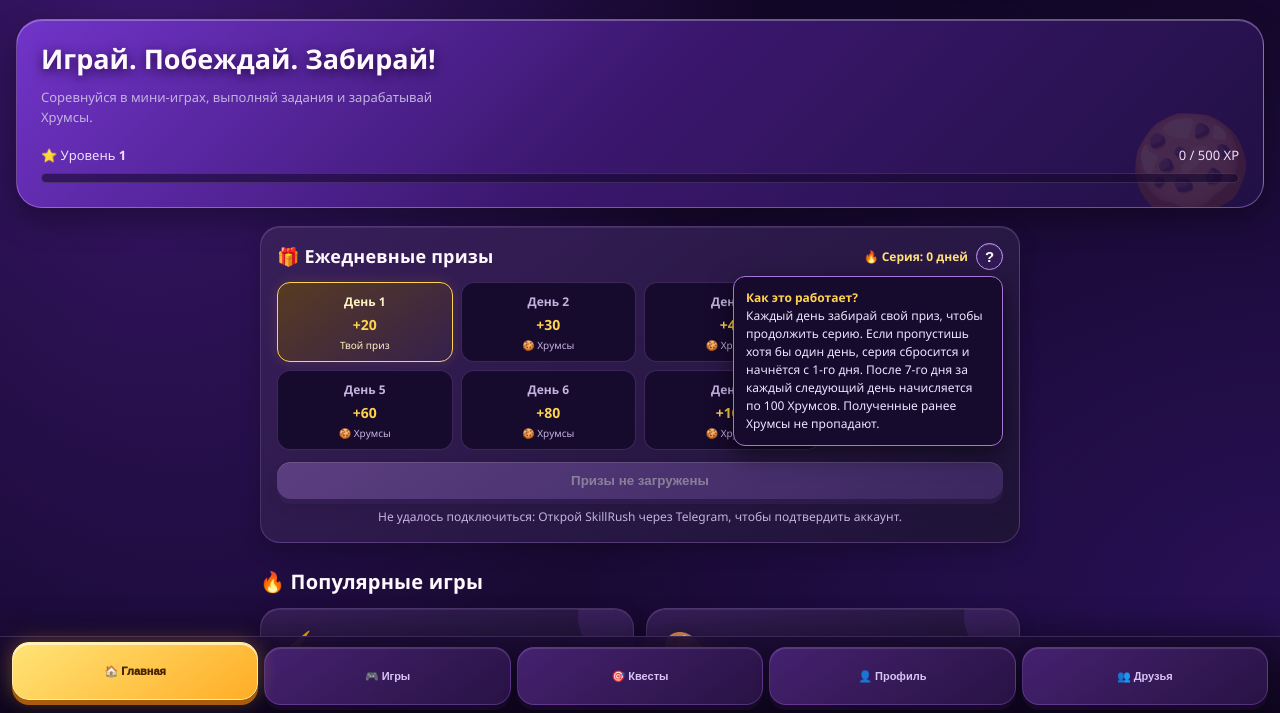
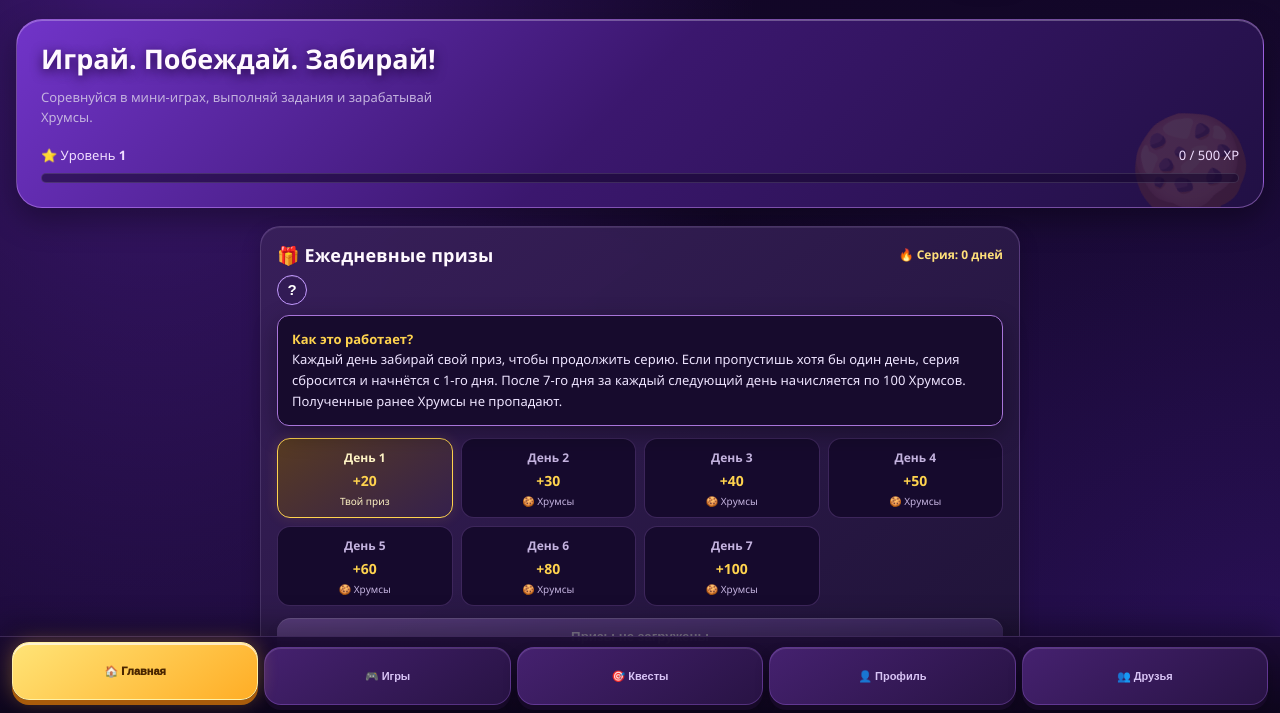
Before and after one commit to 2222-alex57/my-telegram-bot, a plain HTML site: page index.html in a window 1280 px wide. Both pictures are taken after a click on the button "Как работают ежедневные призы". Shown: the part 83-796 px from the top of the page. Drawn offline with Linux system fonts and the light colour scheme.

Commit message:
Update index.html

```diff
--- a/index.html
+++ b/index.html
@@ -377,9 +377,11 @@ button:disabled{opacity:.45;cursor:default;filter:saturate(.5)}
 .daily-reward-action{width:100%;margin-top:12px}
 .daily-reward-note{min-height:16px;margin:9px 0 0;text-align:center;font-size:12px}
 .daily-help{position:relative;top:auto;right:auto;z-index:5;flex:0 0 auto}
-.daily-help-button{width:27px;height:27px;min-height:27px;padding:0;border-radius:50%;font-weight:900;font-size:15px;line-height:1;background:#321b55;border:1px solid #c39aff;color:#fff;box-shadow:inset 0 1px 0 #ffffff22}
-.daily-help-panel{display:none;position:absolute;top:33px;right:0;width:min(270px,78vw);padding:12px;border-radius:12px;background:#170b2d;border:1px solid #a875d9;box-shadow:0 8px 24px #0008;color:#eee4ff;font-size:12px;line-height:1.5}
+.daily-help-button{width:30px;height:30px;min-width:30px;min-height:30px;padding:0;border-radius:50%;font-weight:900;font-size:15px;line-height:1;background:#321b55;border:1px solid #c39aff;color:#fff;box-shadow:inset 0 1px 0 #ffffff22;touch-action:manipulation}
+.daily-help-panel{display:none;position:static;width:100%;max-width:100%;margin-top:10px;padding:13px 14px;border-radius:12px;background:#170b2d;border:1px solid #a875d9;box-shadow:0 8px 24px #0005;color:#eee4ff;font-size:13px;line-height:1.6;overflow-wrap:anywhere}
 .daily-help-panel.open{display:block}
+.daily-rewards.help-open .daily-help{flex:0 0 100%;width:100%}
+.daily-rewards.help-open .daily-help-panel{position:static;inset:auto;transform:none}
 .daily-help-panel strong{color:#ffd34e}
 
 
@@ -701,8 +703,11 @@ function dailyRewardInfo(){
 }
 function toggleDailyHelp(){
   const panel=document.getElementById('dailyHelpPanel'),button=document.querySelector('.daily-help-button');
-  if(!panel||!button)return;
-  const opened=panel.classList.toggle('open');button.setAttribute('aria-expanded',String(opened));
+  const rewards=document.querySelector('.daily-rewards');
+  if(!panel||!button||!rewards)return;
+  const opened=panel.classList.toggle('open');
+  rewards.classList.toggle('help-open',opened);
+  button.setAttribute('aria-expanded',String(opened));
 }
 let queuedBalanceEvents=[];
 let balanceSyncQueue=Promise.resolve();
```
